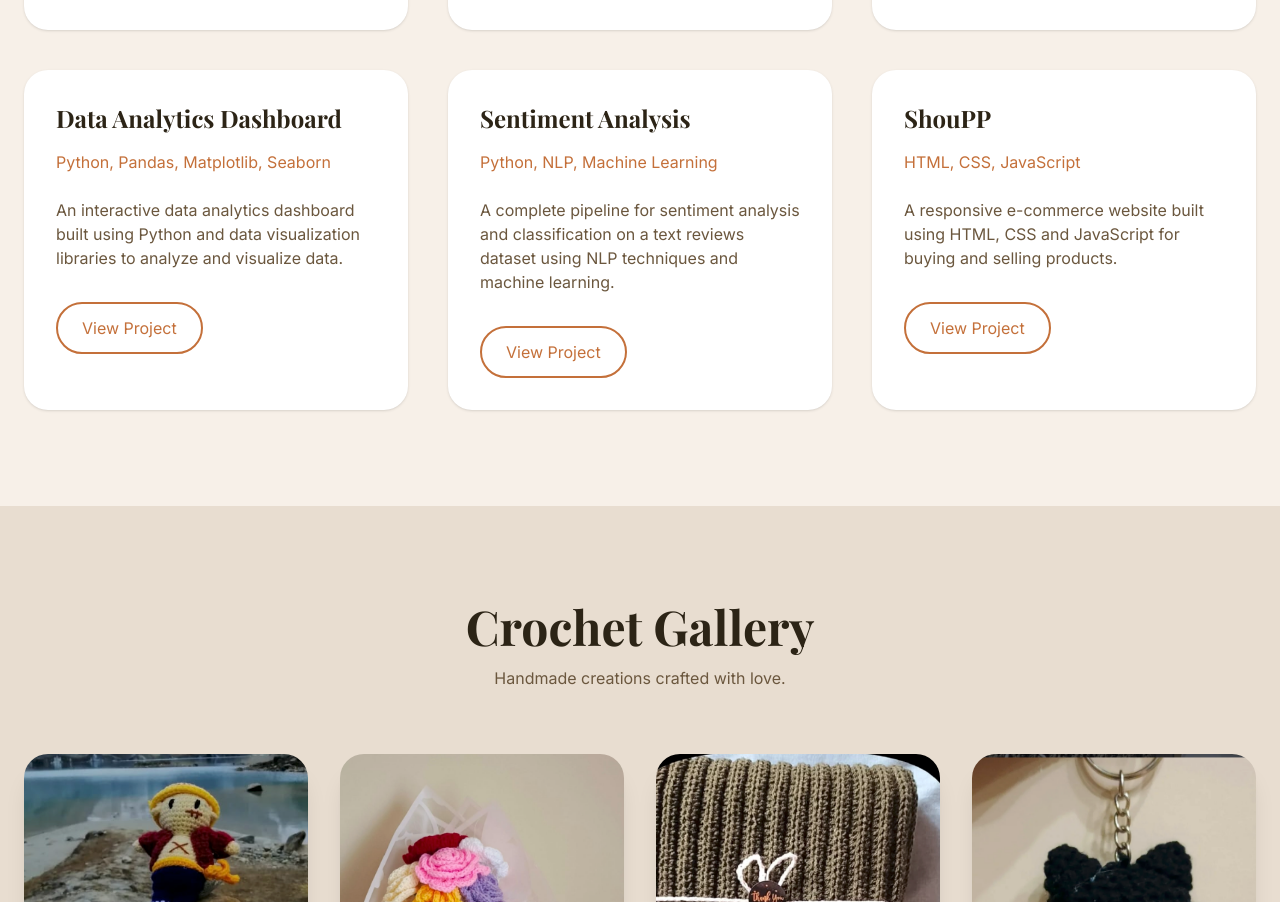
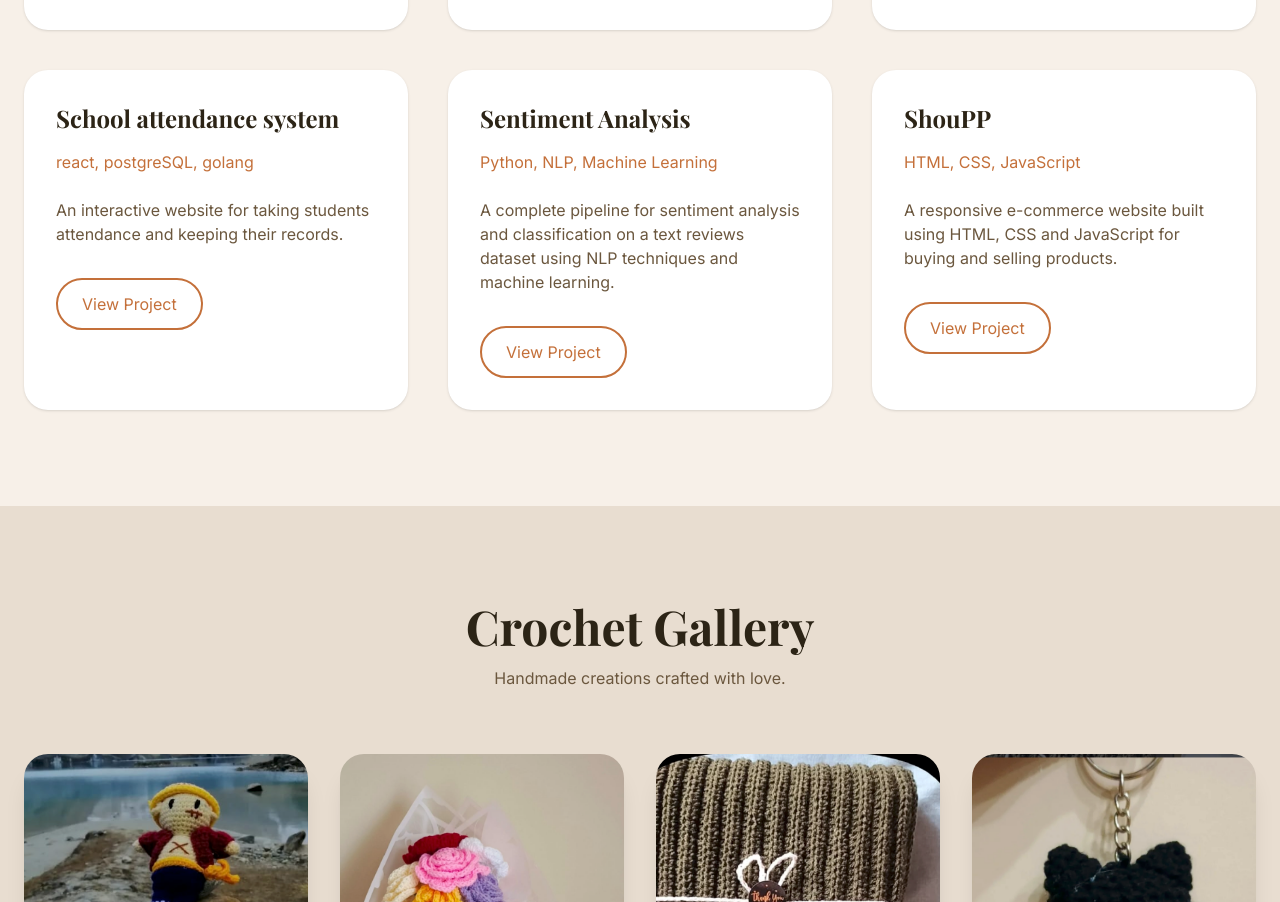
Before and after one commit to Pradipti7/Portfolio, a React (Vite) app: page / in a window 1280 px wide. Shown: the part 2747-3649 px from the top of the page. Built offline with nearby package versions, Linux system fonts and the light colour scheme.

Commit message:
update: Attendance project added.

```diff
--- a/src/assets/components/Projects.jsx
+++ b/src/assets/components/Projects.jsx
@@ -23,10 +23,11 @@ const projects = [
     link: "https://github.com/Pradipti7/recipe-sharing",
   },
   {
-    title: "Data Analytics Dashboard",
-    tech: "Python, Pandas, Matplotlib, Seaborn",
+    title: "School attendance system",
+    tech: "react, postgreSQL, golang",
     description:
-      "An interactive data analytics dashboard built using Python and data visualization libraries to analyze and visualize data.",
+      "An interactive website for taking students attendance and keeping their records.",
+    link: "https://github.com/Pradipti7/attendancee",
   },
   {
     title: "Sentiment Analysis",
```
